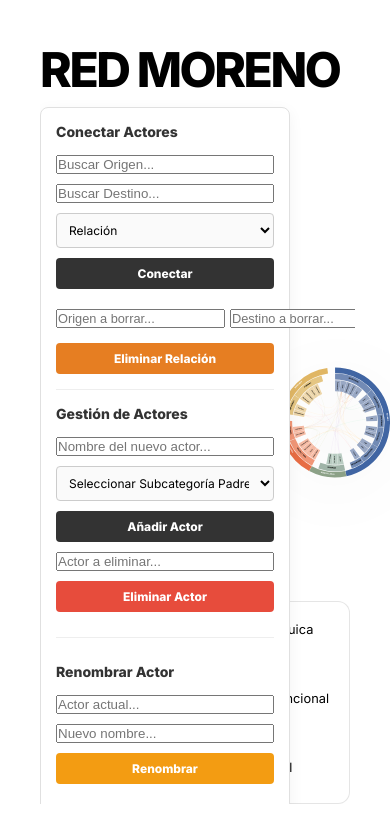
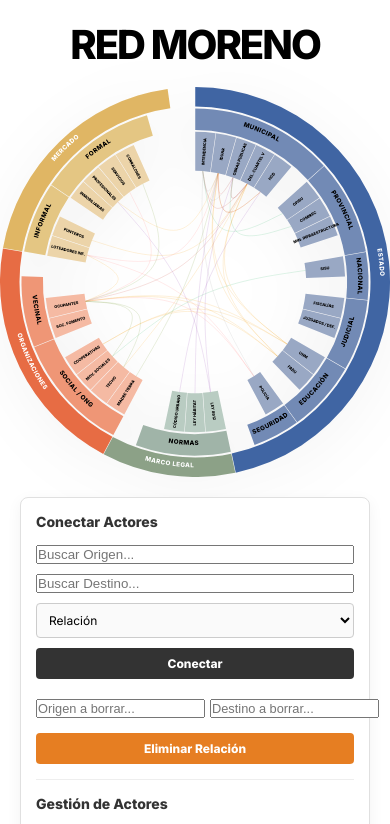
Before and after one commit to agusfabrizio/red-moreno-viz, a website built with Vite: page index.html in a window 390 px wide. Shown: the top 824 px of the page. Built offline with nearby package versions, Linux system fonts and the light colour scheme.

Commit message:
Optimize responsive layout for mobile devices

```diff
--- a/index.html
+++ b/index.html
@@ -14,8 +14,10 @@
 </head>
 <body>
     <div id="app">
+        <header class="app-header">
+            <h1>RED MORENO</h1>
+        </header>
         <div class="content">
-            <h1>RED MORENO</h1>
 
             <div class="control-panel">
                 <h3>Conectar Actores</h3>
--- a/style.css
+++ b/style.css
@@ -44,9 +44,16 @@ svg {
 }
 
 /* Tooltip & UI Elements */
+.app-header {
+  position: absolute;
+  top: 40px;
+  left: 40px;
+  z-index: 10;
+}
+
 .content {
   position: absolute;
-  top: 40px;
+  top: 120px;
   left: 40px;
   z-index: 10;
   pointer-events: auto; /* Changed to auto so buttons are clickable */
@@ -184,3 +191,68 @@ path {
   letter-spacing: 1px;
   pointer-events: none;
 }
+
+/* Mobile Responsiveness */
+@media (max-width: 768px) {
+  body {
+    height: auto;
+    overflow-x: hidden;
+    overflow-y: auto;
+    display: block;
+  }
+
+  #app {
+    display: flex;
+    flex-direction: column;
+    align-items: center;
+    justify-content: flex-start;
+    height: auto;
+    padding-bottom: 40px;
+  }
+
+  .app-header {
+    position: static;
+    text-align: center;
+    margin-top: 20px;
+    order: 1;
+    width: 100%;
+  }
+
+  h1 {
+    font-size: 2.5rem;
+  }
+
+  svg {
+    margin-left: 0;
+    width: 100vw;
+    height: 100vw;
+    order: 2;
+    margin-top: 10px;
+  }
+
+  .content {
+    position: static;
+    order: 3;
+    width: 100%;
+    padding: 20px;
+    display: flex;
+    justify-content: center;
+    max-height: none;
+    overflow-y: visible;
+  }
+
+  .control-panel {
+    width: 100%;
+    max-width: 400px;
+    margin-bottom: 0;
+  }
+
+  .legend {
+    position: static;
+    order: 4;
+    width: 100%;
+    max-width: 400px;
+    margin: 20px auto 0;
+    box-sizing: border-box;
+  }
+}
```
